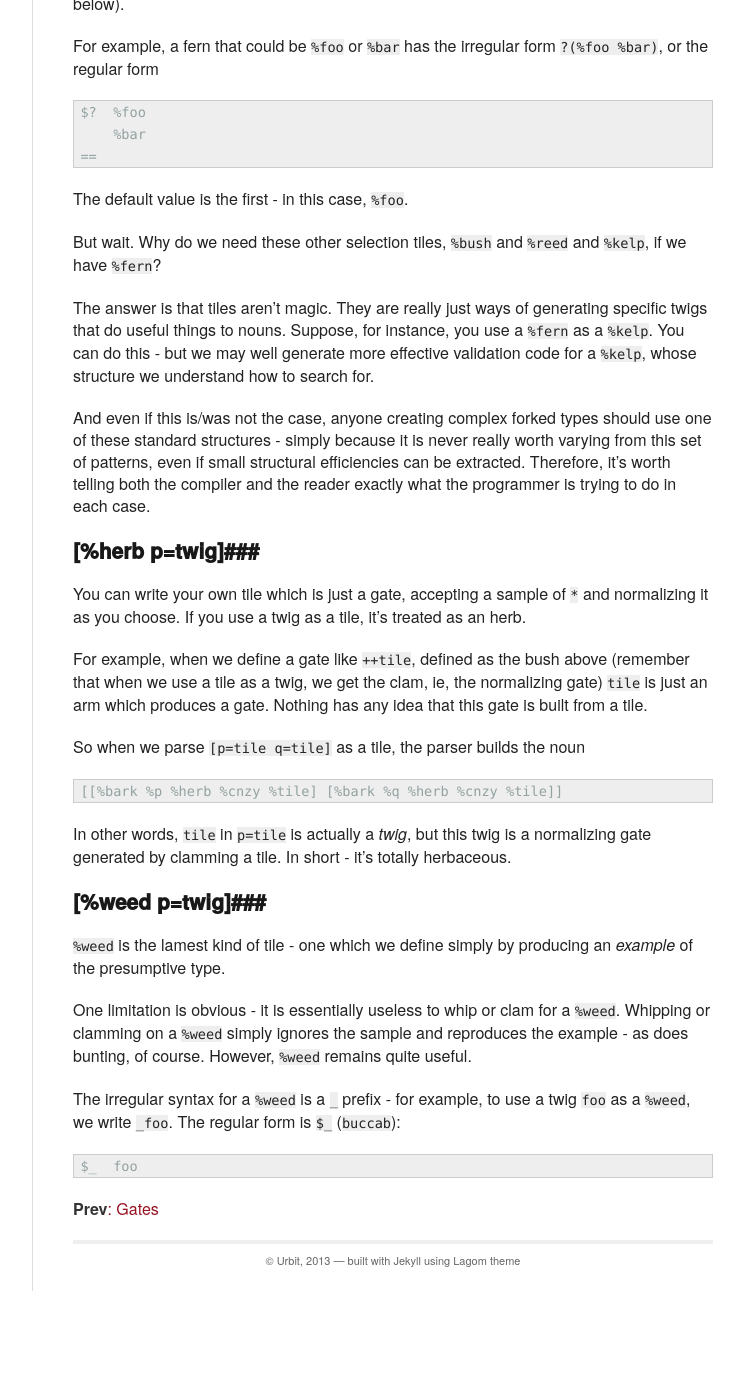
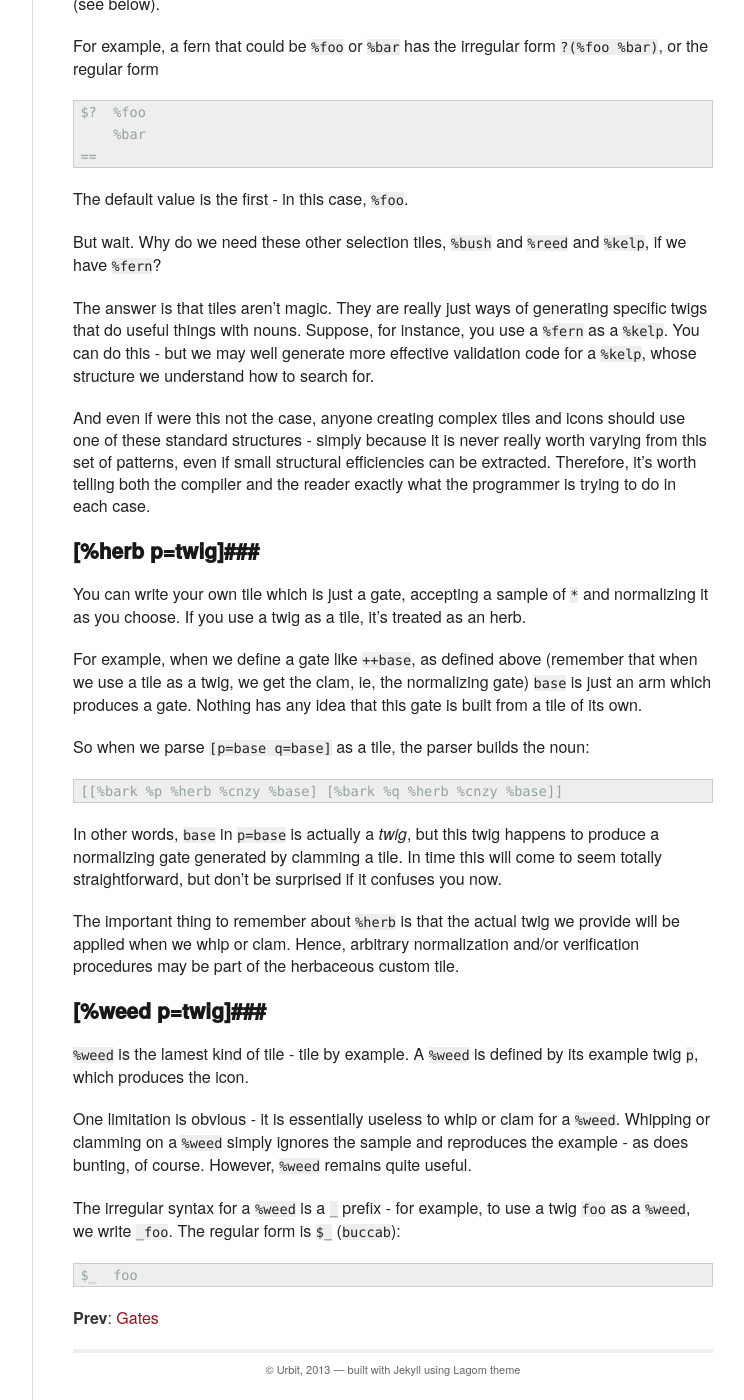
Before and after one commit to urbit/old-urbit.org, a Jekyll site: the page built from _posts/doc/2013-11-18-urbit-is-easy-ch9.markdown, in a window 1280 px wide and 1400 px high, scrolled down 7543 px. Shown: the whole window, without its empty margins (378-1122 px from the left). Built offline with Jekyll 4.4.1, drawn with Linux system fonts in a browser that asks for light colours; before the commit the page ends 8834 px from its top, so only the background shows below that; some of the changed text lies outside the part shown.

Commit message:
Fix some minor errors.

```diff
--- a/_posts/doc/2013-11-18-urbit-is-easy-ch9.markdown
+++ b/_posts/doc/2013-11-18-urbit-is-easy-ch9.markdown
@@ -205,8 +205,8 @@ to a constant with `%ktsg`.
 `$@` (`bucpat`, `%bcpt`) whips the leg at wing `p`, filtering it
 with tile `q`.
 
-`?=` (`wuttis`, `%wtts`) fishes the leg at wing `p` for tile `q`,
-producing & (yes) if and only if leg `p` is in tile `q`.
+`?=` (`wuttis`, `%wtts`) fishes the leg at wing `q` for tile `p`,
+producing & (yes) if and only if leg `q` is in tile `p`.
 
 (`%wtts` looks different because it produces a boolean, not a
 noun in the tile.)
@@ -228,11 +228,11 @@ The `_` prefix before a wide tile is `%bccb`:
 The `*` prefix on a tile is `%bctr`, the same thing folded to a
 constant (obviously a no-op here)
 
-    ~zod/try=> _*
+    ~zod/try=> **
     0
-    ~zod/try=> :type; _*
+    ~zod/try=> :type; **
     0
-    @
+    *
 
 The `,` prefix on a tile is `%bccm`, ie, generate a function
 producing the tile.  Let's save one of our nouns and make it an
@@ -395,7 +395,7 @@ annoying pain in the butt as compared to autocons.
 A `fern` is a non-empty list of cases; its icon is naturally
 a `%fork`.  The programmer is responsible for ensuring that the
 cases are actually orthogonal (unlike with the structured forks,
-`bush`, `kelp` and `reed`).  A good general practice is to use
+`%bush`, `%kelp` and `%reed`).  A good general practice is to use
 ferns only with leaves (see below).
 
 For example, a fern that could be `%foo` or `%bar` has the
@@ -411,15 +411,15 @@ But wait. Why do we need these other selection tiles, `%bush` and
 `%reed` and `%kelp`, if we have `%fern`?
 
 The answer is that tiles aren't magic.  They are really just ways
-of generating specific twigs that do useful things to nouns.
+of generating specific twigs that do useful things with nouns.
 Suppose, for instance, you use a `%fern` as a `%kelp`.  You can
 do this - but we may well generate more effective validation code
 for a `%kelp`, whose structure we understand how to search for.
 
-And even if this is/was not the case, anyone creating complex
-forked types should use one of these standard structures - simply
-because it is never really worth varying from this set of patterns,
-even if small structural efficiencies can be extracted.
+And even if were this not the case, anyone creating complex tiles
+and icons should use one of these standard structures - simply
+because it is never really worth varying from this set of
+patterns, even if small structural efficiencies can be extracted.
 Therefore, it's worth telling both the compiler and the reader
 exactly what the programmer is trying to do in each case.
 
@@ -429,25 +429,31 @@ You can write your own tile which is just a gate, accepting a
 sample of `*` and normalizing it as you choose.  If you use a
 twig as a tile, it's treated as an herb.
 
-For example, when we define a gate like `++tile`, defined as the
-bush above (remember that when we use a tile as a twig, we get
-the clam, ie, the normalizing gate) `tile` is just an arm which
+For example, when we define a gate like `++base`, as defined
+above (remember that when we use a tile as a twig, we get the
+clam, ie, the normalizing gate) `base` is just an arm which
 produces a gate.  Nothing has any idea that this gate is built
-from a tile.
+from a tile of its own.
 
-So when we parse `[p=tile q=tile]` as a tile, the parser builds
-the noun
+So when we parse `[p=base q=base]` as a tile, the parser builds
+the noun:
 
-    [[%bark %p %herb %cnzy %tile] [%bark %q %herb %cnzy %tile]]
+    [[%bark %p %herb %cnzy %base] [%bark %q %herb %cnzy %base]]
 
-In other words, `tile` in `p=tile` is actually a *twig*, but this
-twig is a normalizing gate generated by clamming a tile.  In
-short - it's totally herbaceous.
+In other words, `base` in `p=base` is actually a *twig*, but this
+twig happens to produce a normalizing gate generated by clamming
+a tile.  In time this will come to seem totally straightforward,
+but don't be surprised if it confuses you now.
+
+The important thing to remember about `%herb` is that the actual
+twig we provide will be applied when we whip or clam.  Hence,
+arbitrary normalization and/or verification procedures may be
+part of the herbaceous custom tile.
 
 ###[%weed p=twig]###
 
-`%weed` is the lamest kind of tile - one which we define simply
-by producing an *example* of the presumptive type.
+`%weed` is the lamest kind of tile - tile by example.  A `%weed`
+is defined by its example twig `p`, which produces the icon.
 
 One limitation is obvious - it is essentially useless to whip or
 clam for a `%weed`.  Whipping or clamming on a `%weed` simply
```
